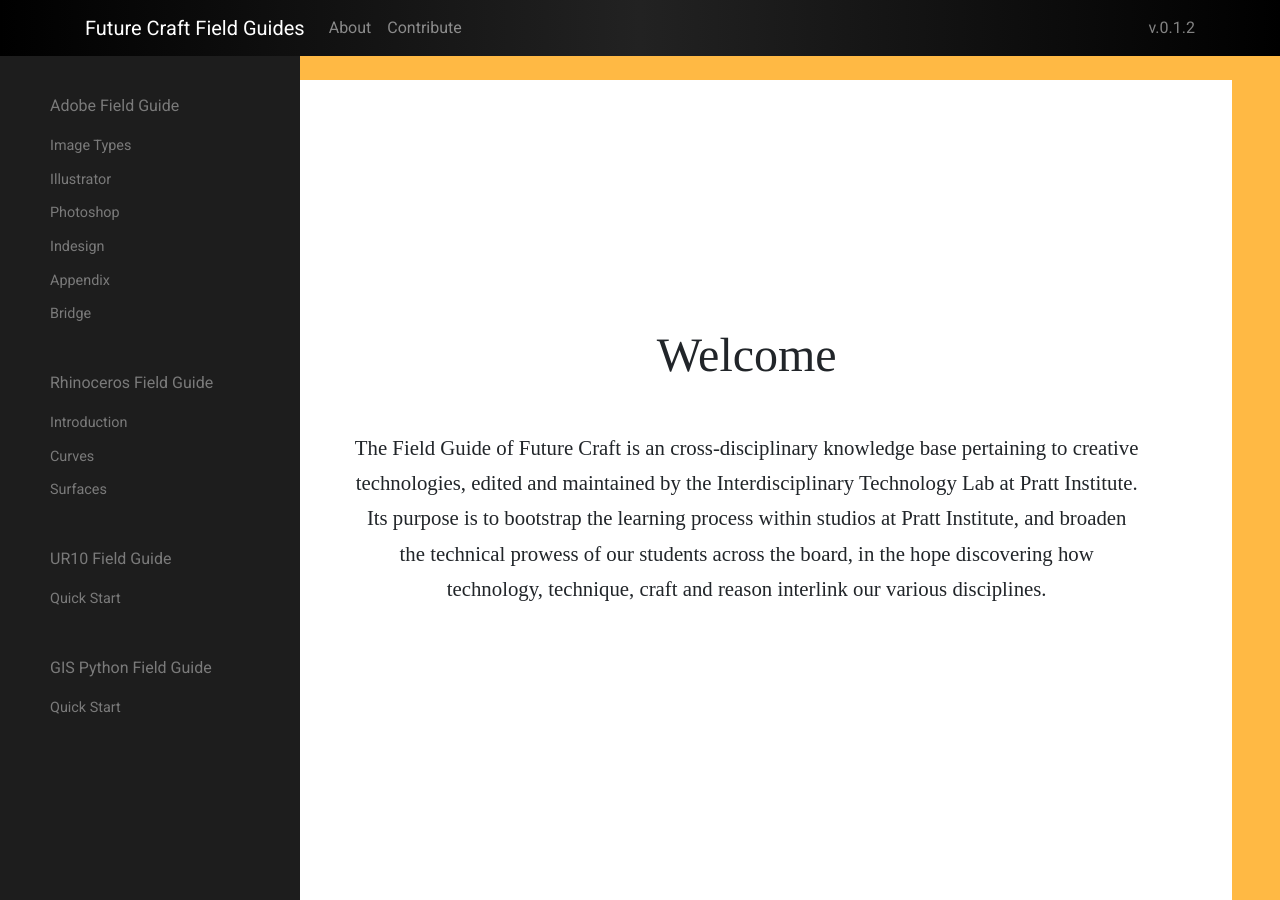
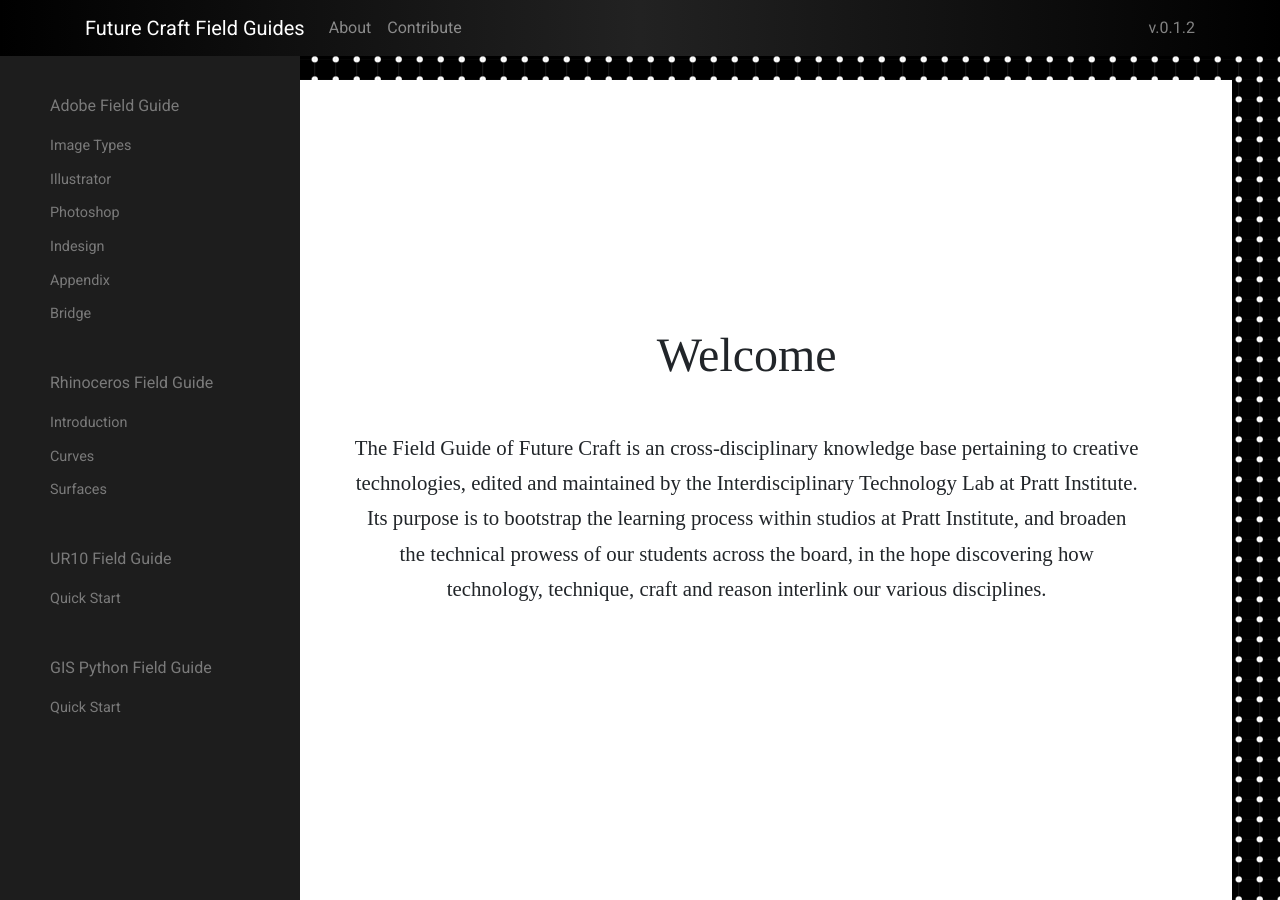
Before and after one commit to lelandjobson/github_pages_tut_01, a Jekyll site: the page built from index.md, in a window 1280 px wide and 900 px high. Built offline with Jekyll 4.4.1, drawn with Linux system fonts in a browser that asks for light colours; nearby versions of some CDN libraries; some web fonts are replaced.

Commit message:
Fancier bg

```diff
--- a/_includes/themes/twitter/home.html
+++ b/_includes/themes/twitter/home.html
@@ -1,5 +1,5 @@
 <!-- CONTENT -->
-<body style="background-image: url(./assets/images/global/white.png)">
+<body style="background-image: url(./assets/images/global/whitedots.png)">
 <div class="container container-narrow container-content">
   <div class="content">
       <div class="row-fluid post-full">
--- a/index.md
+++ b/index.md
@@ -13,7 +13,7 @@ The Field Guide of Future Craft is an cross-disciplinary knowledge base pertaini
 <div id="ourProject"></div>
 <br><br>
 
-<h2 class="bgChange" data-background="{{ BASE_PATH }}/github_pages_tut_01/assets/images/global/yellow.png">Our Project</h2>
+<h2 class="bgChange" data-background="{{ BASE_PATH }}/github_pages_tut_01/assets/images/global/blackdots.png">Our Project</h2>
 Since our formation in 2011 as the Digital Futures Group through our transition into the ITL, we have purveyed over one hundred digital seminars and provided a decade of service in the forms of creating, curating, delivering and supporting educational content and initiatives within the School of Architecture. In our tenure, we consistently maintained that the tenets of digital craftsmanship are immutable: lessons in design software outlast their manifestations.
 
 We have come to believe that the ultimate user manual for implementing technology in creative work is not only writable, but the resources and talent to do so are already at our grasp.
```
Also changed, not shown: assets/images/global/blackdots.png (added), assets/images/global/whitedots.png (added).
